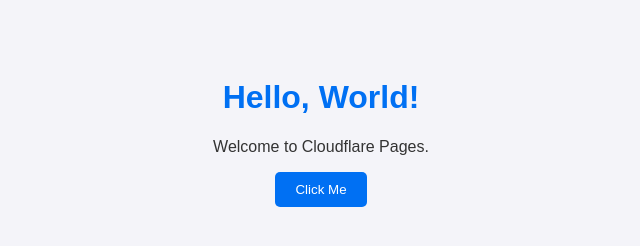
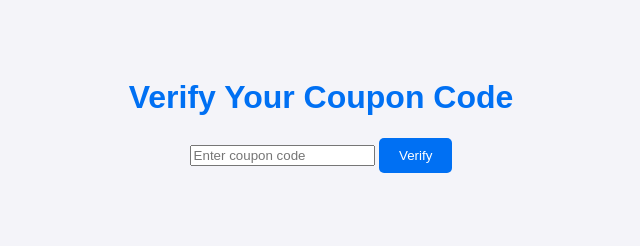
Before and after one commit to chensandiego/hello-cloudflare, a plain HTML site: page index.html in a window 1280 px wide. Shown: the whole page, without its empty margins (319-959 px from the left). Drawn offline with Linux system fonts and the light colour scheme.

Commit message:
Update index.html

```diff
--- a/index.html
+++ b/index.html
@@ -3,13 +3,18 @@
 <head>
   <meta charset="UTF-8">
   <meta name="viewport" content="width=device-width, initial-scale=1.0">
-  <title>Hello World</title>
+  <title>Coupon Verifier</title>
   <link rel="stylesheet" href="styles.css">
 </head>
 <body>
-  <h1>Hello, World!</h1>
-  <p>Welcome to Cloudflare Pages.</p>
-  <button id="greetBtn">Click Me</button>
+  <div class="container">
+    <h1>Verify Your Coupon Code</h1>
+    <form id="couponForm">
+      <input type="text" id="couponCode" placeholder="Enter coupon code" required />
+      <button type="submit">Verify</button>
+    </form>
+    <p id="result"></p>
+  </div>
   <script src="script.js"></script>
 </body>
 </html>
```
